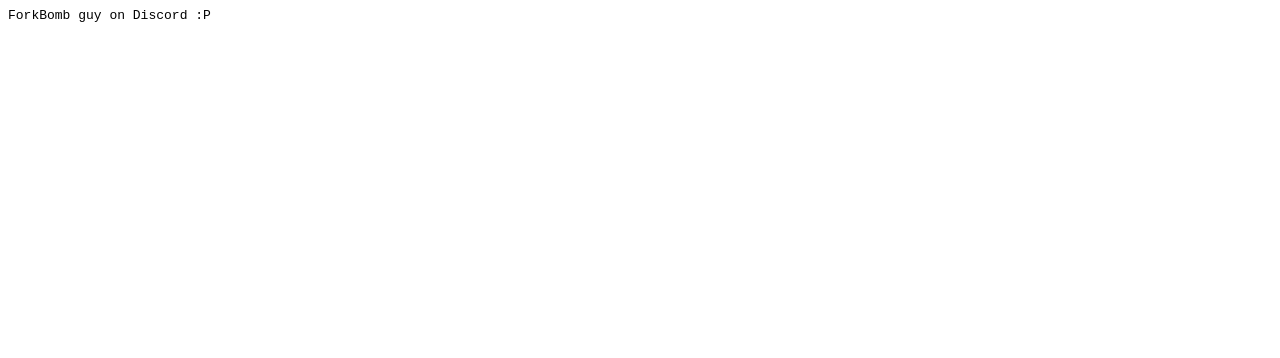
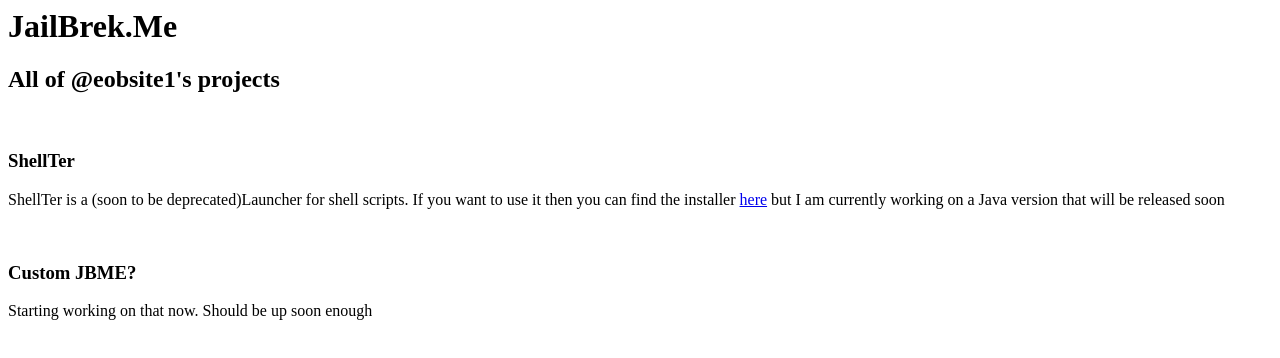
Before and after one commit to eobrien16/eobrien16.github.io, a plain HTML site: page index.html in a window 1280 px wide. Drawn offline with Linux system fonts and the light colour scheme.

Commit message:
Update index.html
started website -- ShellTer(No Java), JBME(Not uploaded yet)

```diff
--- a/index.html
+++ b/index.html
@@ -1 +1,17 @@
-<pre><p>ForkBomb guy on Discord :P</p></pre>
+<!--Title and stuff-->
+<title>JailBrek.Me</title>
+<meta name="viewport" content="width=device-width, initial-scale=1">
+<link rel="stylesheet" type="text/css" href="style.css">
+<head>
+  <h1>JailBrek.Me</h1>
+  <h2>All of @eobsite1's projects</h2>
+</head>
+<body>
+  <br />
+  <h3>ShellTer</h3>
+  <p>ShellTer is a (soon to be deprecated)Launcher for shell scripts. If you want to use it then you can find the installer
+    <a href="https://github.com/NightVisionGroup/shellter/blob/master/Installer.sh">here</a> but I am currently working on a
+    Java version that will be released soon</p>
+  <br />
+  <h3>Custom JBME?</h3>
+  <p>Starting working on that now. Should be up soon enough</p>
```
